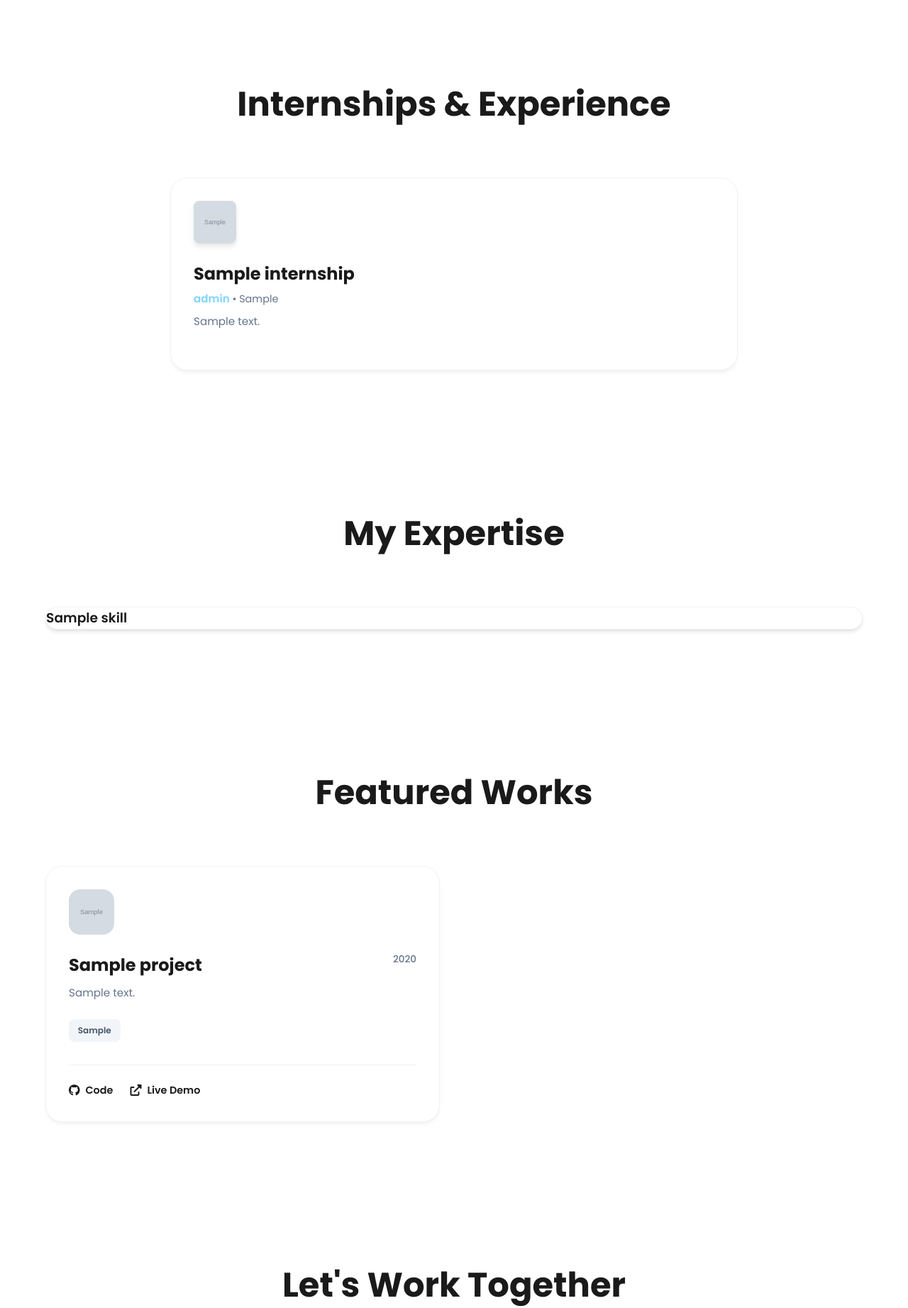
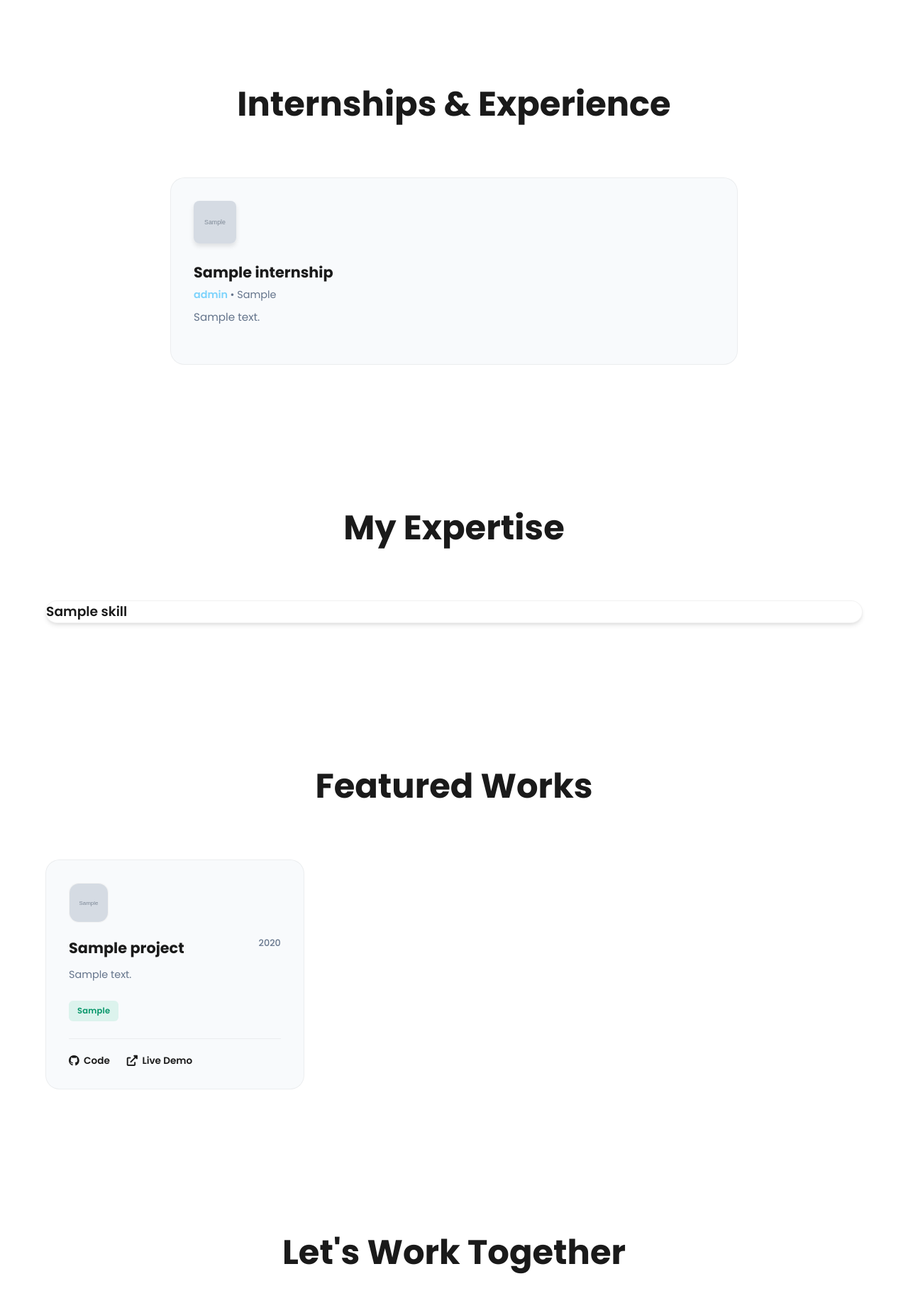
Before and after one commit to saintlionelpraveen/Portfolio, a PHP site: page / in a window 1280 px wide. Shown: the part 1586-3429 px from the top of the page at 71% size. Run offline with PHP 8.4, Linux system fonts and the light colour scheme; data comes from the database, SQL or seed files in the repository; tables that the repository leaves empty hold one stand-in row (values such as "Sample post"); grey boxes marked "Sample" are stand-in pictures; data that the repository does not hold is empty.

Commit message:
ui(Project): I enhanced the Project session UI added new tags

```diff
--- a/assets/css/style.css
+++ b/assets/css/style.css
@@ -382,41 +382,40 @@ h2 {
 /* Projects */
 .projects-grid {
     display: grid;
-    grid-template-columns: repeat(auto-fill, minmax(380px, 1fr));
-    gap: 2.5rem;
+    grid-template-columns: repeat(3, 1fr);
+    gap: 1.8rem;
     max-width: 1400px;
     margin: 0 auto;
 }
 
 .project-card {
-    background: var(--bg-color);
+    background: var(--card-bg);
     border: 1px solid var(--glass-border);
-    box-shadow: 0 4px 6px -1px rgba(0, 0, 0, 0.05), 0 2px 4px -1px rgba(0, 0, 0, 0.03);
-    border-radius: 24px;
-    padding: 2rem;
+    border-radius: 20px;
+    padding: 2rem 2rem 1.8rem;
     display: flex;
     flex-direction: column;
-    transition: all 0.4s cubic-bezier(0.4, 0, 0.2, 1);
+    transition: all 0.35s cubic-bezier(0.4, 0, 0.2, 1);
     position: relative;
-    overflow: hidden;
 }
 
 .project-card:hover {
-    transform: translateY(-8px);
-    box-shadow: 0 20px 40px rgba(0, 0, 0, 0.08);
+    transform: translateY(-6px);
+    box-shadow: 0 16px 32px rgba(0, 0, 0, 0.08);
     border-color: var(--accent-color);
 }
 
 .project-icon-wrapper {
-    width: 64px;
-    height: 64px;
-    background: var(--card-bg);
-    border-radius: 16px;
+    width: 56px;
+    height: 56px;
+    background: #fff;
+    border-radius: 14px;
     display: flex;
     align-items: center;
     justify-content: center;
-    margin-bottom: 1.5rem;
+    margin-bottom: 1.2rem;
     overflow: hidden;
+    border: 1px solid var(--glass-border);
 }
 
 .project-icon-wrapper img {
@@ -429,26 +428,28 @@ h2 {
     display: flex;
     justify-content: space-between;
     align-items: flex-start;
-    margin-bottom: 0.5rem;
+    margin-bottom: 0.6rem;
 }
 
 .project-card h3 {
-    font-size: 1.5rem;
+    font-size: 1.3rem;
     font-weight: 700;
     color: var(--text-color);
     margin: 0;
 }
 
 .project-year {
-    font-size: 0.85rem;
+    font-size: 0.8rem;
     color: var(--text-light);
     font-weight: 500;
+    white-space: nowrap;
+    margin-left: 0.5rem;
 }
 
 .project-card p {
     color: var(--text-light);
-    font-size: 0.95rem;
-    line-height: 1.6;
+    font-size: 0.9rem;
+    line-height: 1.65;
     margin-bottom: 1.5rem;
     flex-grow: 1;
 }
@@ -456,38 +457,68 @@ h2 {
 .project-tags {
     display: flex;
     flex-wrap: wrap;
-    gap: 0.6rem;
-    margin-bottom: 2rem;
+    gap: 0.5rem;
+    margin-top: auto;
 }
 
+/* Vibrant colored tag pills — cycles through 6 colors */
 .project-tag {
-    padding: 0.4rem 0.8rem;
-    background: #f1f5f9;
-    color: #475569;
-    border-radius: 8px;
-    font-size: 0.75rem;
+    padding: 0.35rem 0.75rem;
+    border-radius: 6px;
+    font-size: 0.72rem;
     font-weight: 600;
+    letter-spacing: 0.2px;
     transition: 0.3s;
 }
 
+.project-tag:nth-child(6n+1) {
+    background: rgba(16, 185, 129, 0.12);
+    color: #059669;
+}
+
+.project-tag:nth-child(6n+2) {
+    background: rgba(59, 130, 246, 0.12);
+    color: #2563eb;
+}
+
+.project-tag:nth-child(6n+3) {
+    background: rgba(244, 63, 94, 0.12);
+    color: #e11d48;
+}
+
+.project-tag:nth-child(6n+4) {
+    background: rgba(245, 158, 11, 0.12);
+    color: #d97706;
+}
+
+.project-tag:nth-child(6n+5) {
+    background: rgba(139, 92, 246, 0.12);
+    color: #7c3aed;
+}
+
+.project-tag:nth-child(6n+6) {
+    background: rgba(14, 165, 233, 0.12);
+    color: #0284c7;
+}
+
 .project-card:hover .project-tag {
-    background: #e2e8f0;
-    color: var(--accent-dark);
+    filter: brightness(0.95);
 }
 
 .project-links {
     display: flex;
     gap: 1.5rem;
     border-top: 1px solid var(--glass-border);
-    padding-top: 1.5rem;
+    padding-top: 1.2rem;
+    margin-top: 1.5rem;
 }
 
 .project-link {
     display: flex;
     align-items: center;
-    gap: 0.5rem;
+    gap: 0.4rem;
     text-decoration: none;
-    font-size: 0.9rem;
+    font-size: 0.85rem;
     font-weight: 600;
     color: var(--text-color);
     transition: 0.3s;
@@ -498,7 +529,19 @@ h2 {
 }
 
 .project-link i {
-    font-size: 1rem;
+    font-size: 0.95rem;
+}
+
+@media (max-width: 1100px) {
+    .projects-grid {
+        grid-template-columns: repeat(2, 1fr);
+    }
+}
+
+@media (max-width: 680px) {
+    .projects-grid {
+        grid-template-columns: 1fr;
+    }
 }
 
 /* Contact Form */
```
